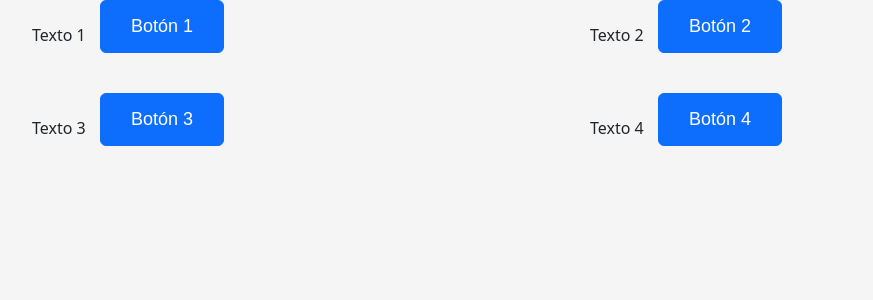
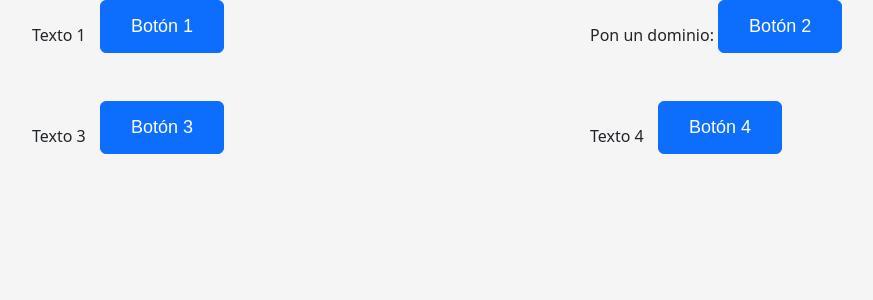
Before and after one commit to Martin-MP/autohosting, a PHP site: page /html/prueba.php in a window 1280 px wide. Shown: the top 300 px of the page, without its empty margins (50-923 px from the left). Run offline with PHP 8.4, Linux system fonts and the light colour scheme.

Commit message:
soy estupido

```diff
--- a/html/domainlist.php
+++ b/html/domainlist.php
@@ -68,7 +68,7 @@
               $result = mysqli_query($connection, $query);
               if (mysqli_num_rows($result) > 0) {
                 while($row = mysqli_fetch_assoc($result)) {
-                  echo $row["id"];
+                  echo $row["domain"];
                   echo "<br>";
                 }
               }
--- a/html/prueba.php
+++ b/html/prueba.php
@@ -6,8 +6,6 @@
     <link rel="stylesheet" href="https://cdn.jsdelivr.net/npm/bootstrap@5.3.0/css/bootstrap.min.css">
     <link rel="stylesheet" href="../CSS/indice.css" />
     <link href="https://fonts.googleapis.com/css2?family=Bebas+Neue&display=swap" rel="stylesheet">
-
-    </style>
 </head>
 <body>
     <div class="container">
@@ -17,7 +15,8 @@
                 <button class="list-item-button btn btn-primary">Botón 1</button>
             </div>
             <div class="list-item">
-                <span class="list-item-text">Texto 2</span>
+                <p style="font-family> </p>
+        <label style="font-family: Rubik Mono One;" for="domain" class="form-label">Pon un dominio:</label>
                 <button class="list-item-button btn btn-primary">Botón 2</button>
             </div>
             <div class="list-item">
```
